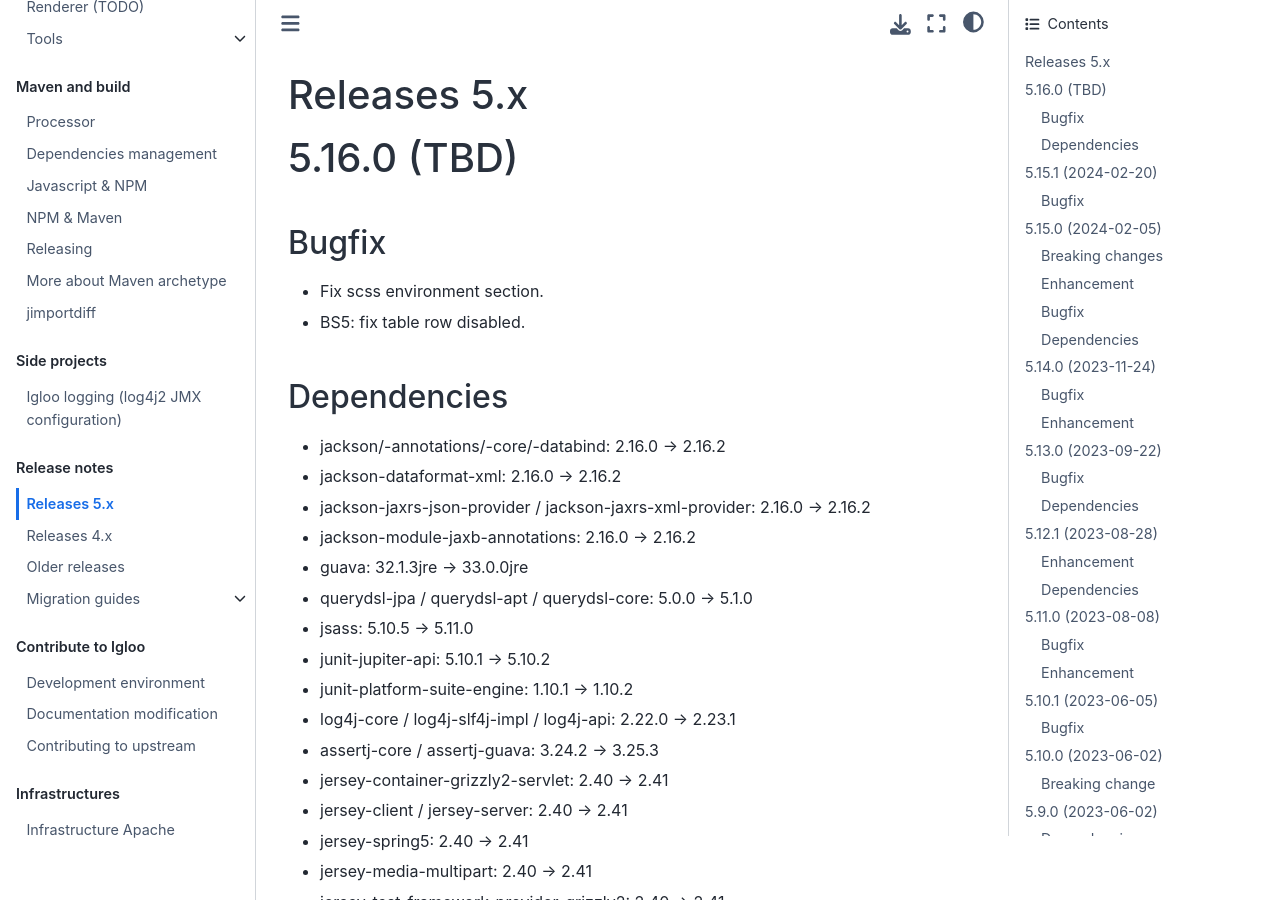
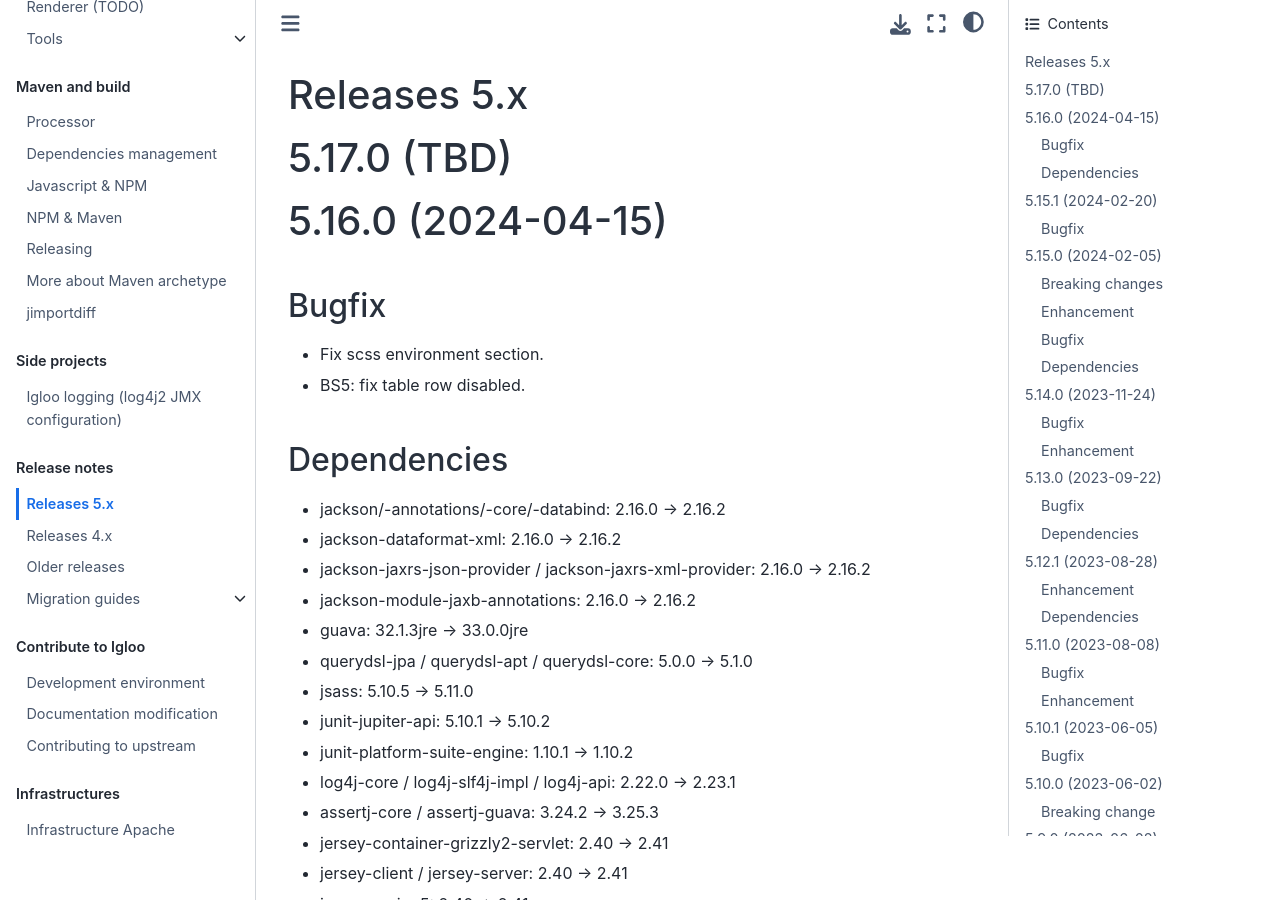
Before and after one commit to igloo-project/igloo-doc, a Sphinx documentation site: the page built from source/release-notes/releases-5.x.md, in a window 1280 px wide and 900 px high. Built offline with Sphinx 7.4.7 and the Sphinx Book theme 1.1.4, drawn with Linux system fonts in a browser that asks for light colours.

Commit message:
Changelog 5.16.0

```diff
--- a/source/release-notes/releases-5.x.md
+++ b/source/release-notes/releases-5.x.md
@@ -1,8 +1,12 @@
 # Releases 5.x
+
+(v5.17.0)=
+
+# 5.17.0 (TBD)
 
 (v5.16.0)=
 
-# 5.16.0 (TBD)
+# 5.16.0 (2024-04-15)
 
 ## Bugfix
 
```
